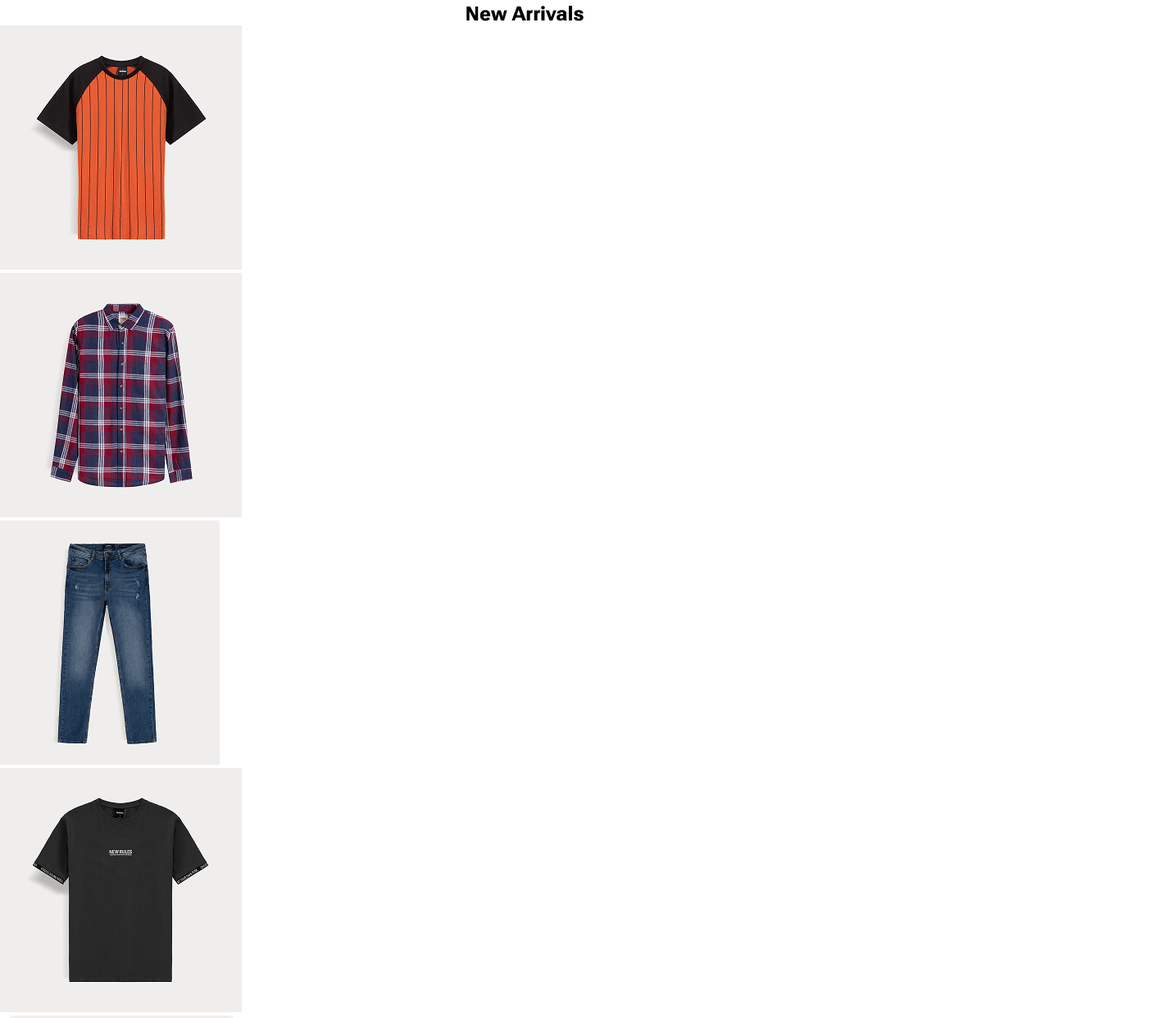
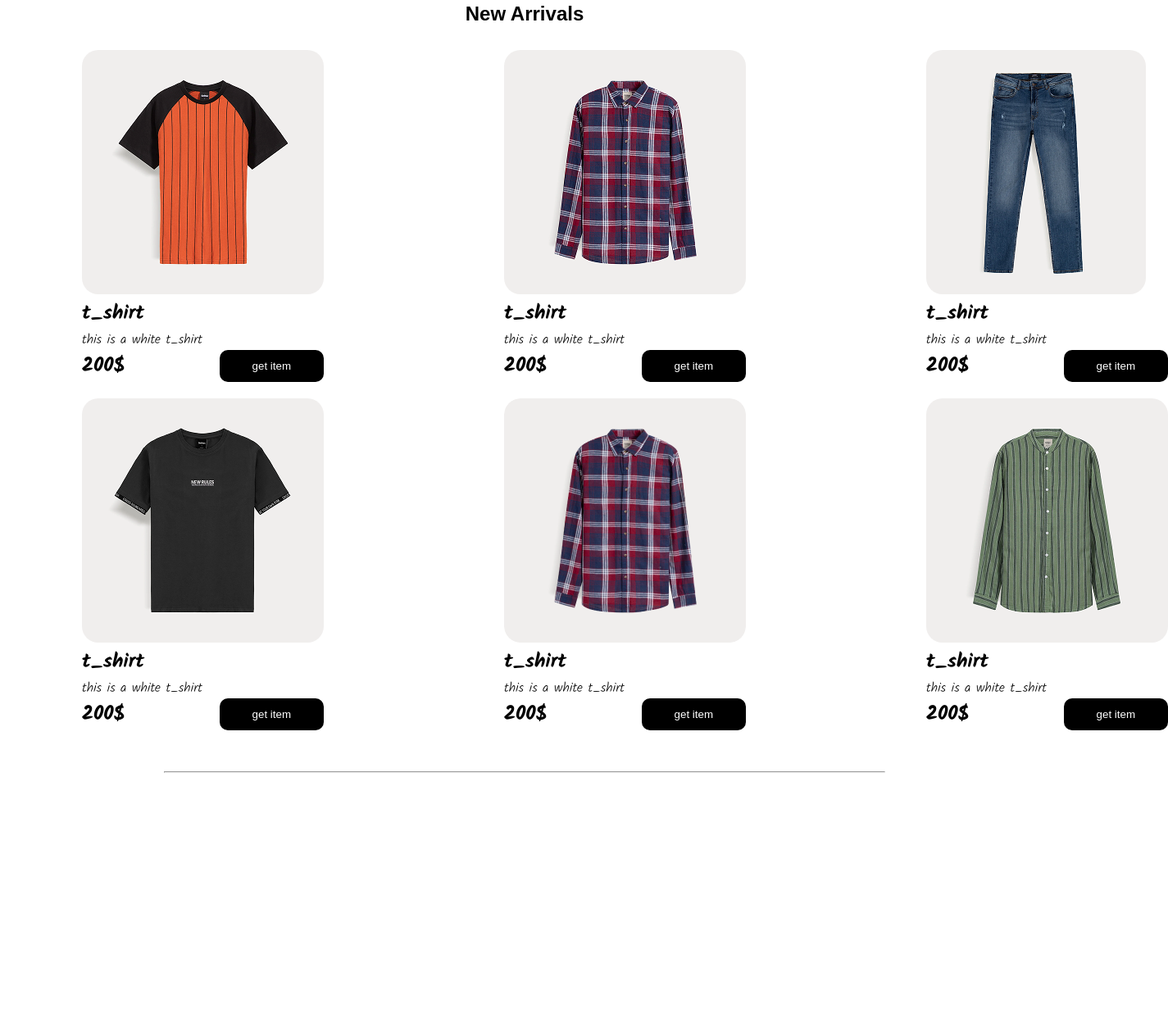
Before and after one commit to Youssef-cy/shop.co, a plain HTML site: page screens/index.html in a window 1280 px wide. Shown: the part 787-2029 px from the top of the page at 82% size, 1425 px wide, since content can reach past the window. After the commit the page ends 1780 px from the top, so only its background shows below. Drawn offline with Linux system fonts and the light colour scheme; a web font is replaced by a local one.

Commit message:
style for product card

```diff
--- a/screens/index.html
+++ b/screens/index.html
@@ -8,6 +8,8 @@
     <link rel="stylesheet" href="/styles/style.css">
     <link href="https://fonts.googleapis.com/css2?family=Roboto+Flex:opsz,wght@16..72,800&display=swap"
         rel="stylesheet">
+<link href="https://fonts.googleapis.com/css2?family=Kalam:wght@300;400;700&display=swap" rel="stylesheet">
+<link href="https://fonts.googleapis.com/css2?family=Kalam:wght@300;400;700&family=Science+Gothic:wght@100..900&display=swap" rel="stylesheet">
 
 </head>
 
@@ -73,44 +75,52 @@
         <h1 class="arrivals-title">New Arrivals</h1>
         <div class="products-parent">
             <div class="product-card">
-    <img src="/assets/image 10.png" alt="item">
-    <h1></h1>
-    <p></p>
-    <h2></h2>
+                <img class="product-image" src="/assets/image 10.png" alt="item">
+            <div class="information"><h1>t_shirt</h1>
+                <p>this is a white t_shirt </p>
+               <div class="get-item"> <h2>200$</h2> <button class="get-button">get item </button></div>
+            </div>
             </div>
             <div class="product-card">
-    <img src="/assets/image 9.png" alt="">
-    <h1></h1>
-    <p></p>
-    <h2></h2>
+                <img class="product-image" src="/assets/image 9.png" alt="">
+            <div class="information"><h1>t_shirt</h1>
+                <p>this is a white t_shirt </p>
+               <div class="get-item"> <h2>200$</h2> <button class="get-button">get item </button></div>
+            </div>
             </div>
             <div class="product-card">
-    <img src="/assets/image 8.png" alt="">
-    <h1></h1>
-    <p></p>
-    <h2></h2>
+                <img class="product-image" src="/assets/image 8.png" alt="">
+            <div class="information"><h1>t_shirt</h1>
+                <p>this is a white t_shirt </p>
+               <div class="get-item"> <h2>200$</h2> <button class="get-button">get item </button></div>
+            </div>
             </div>
             <div class="product-card">
-    <img src="/assets/image 7.png" alt="">
-    <h1></h1>
-    <p></p>
-    <h2></h2>
+                <img class="product-image" src="/assets/image 7.png" alt="">
+            <div class="information"><h1>t_shirt</h1>
+                <p>this is a white t_shirt </p>
+               <div class="get-item"> <h2>200$</h2> <button class="get-button">get item </button></div>
+            </div>
             </div>
             <div class="product-card">
-    <img src="/assets/Frame 34.png" alt="">
-    <h1></h1>
-    <p></p>
-    <h2></h2>
+                <img class="product-image" src="/assets/Frame 34.png" alt="">
+            <div class="information"><h1>t_shirt</h1>
+                <p>this is a white t_shirt </p>
+               <div class="get-item"> <h2>200$</h2> <button class="get-button">get item </button></div>
+            </div>
             </div>
             <div class="product-card">
-    <img src="/assets/image 7 (1).png" alt="">
-    <h1></h1>
-    <p></p>
-    <h2></h2>
+                <img class="product-image" src="/assets/image 7 (1).png" alt="">
+            <div class="information"><h1>t_shirt</h1>
+                <p>this is a white t_shirt </p>
+               <div class="get-item"> <h2>200$</h2> <button class="get-button">get item </button></div>
+            </div>
             </div>
         </div>
     </section>
 
+    <hr>
+
 </body>
 
 </html>
--- a/styles/style.css
+++ b/styles/style.css
@@ -1,8 +1,8 @@
-
 * {
     margin: 0px;
     padding: 0px;
 }
+
 body {
     margin-top: 80px;
 }
@@ -74,7 +74,6 @@ main {
     padding-top: 90px;
     font-family: 'Roboto Flex', sans-serif;
     transform: scaleX(1.2);
-    /* تزود العرض */
     display: inline-block;
     line-height: 70px;
 }
@@ -94,6 +93,12 @@ main {
     color: white;
     margin-left: 110px;
     margin-top: 20px;
+    transition: 0.3s ease;
+}
+
+.main-button:hover {
+    box-shadow: 0px 0px 60px rgb(136, 136, 136);
+    transform: scale(1.1, 1.1);
 }
 
 .statistics {
@@ -109,7 +114,56 @@ main {
 /* arrivals */
 
 .arrivals-title {
-    font-family: 'Roboto Flex', sans-serif;
-    text-align: center;
+  font-family: "Science Gothic", sans-serif;
+  font-weight: 600;    text-align: center;
     margin-top: 50px;
 }
+
+.products-parent {
+    margin-top: 30px;
+    display: grid;
+    grid-template-columns: repeat(3, 1fr);
+    grid-template-rows: repeat(2, 1fr);
+    gap: 20px;
+
+}
+
+.product-card {
+    margin: 0px 100px;
+    border-radius: 20px;
+    gap: 30px;
+}
+
+.product-image {
+    border-radius: 20px;
+}
+.information{
+    gap: 20px;
+     font-family: "Kalam", cursive;
+  font-weight: 300;
+}
+
+hr{
+    margin:50px 200px;
+
+}
+
+.get-item{
+    display: flex;
+    justify-content: space-between;
+}
+
+.get-button{
+    padding: 10px 40px;
+    border-radius: 10px;
+    border: none;
+    background-color: black;
+    color: white;
+    font-family:"Science Gothic", sans-serif;
+    transition: 0.3s ease;
+}
+
+.get-button:hover{
+    box-shadow: 0px 0px 20px grey;
+    transform: scale(1.1,1.1);
+}
```
Lines whose indentation alone changed are shown as unchanged.
